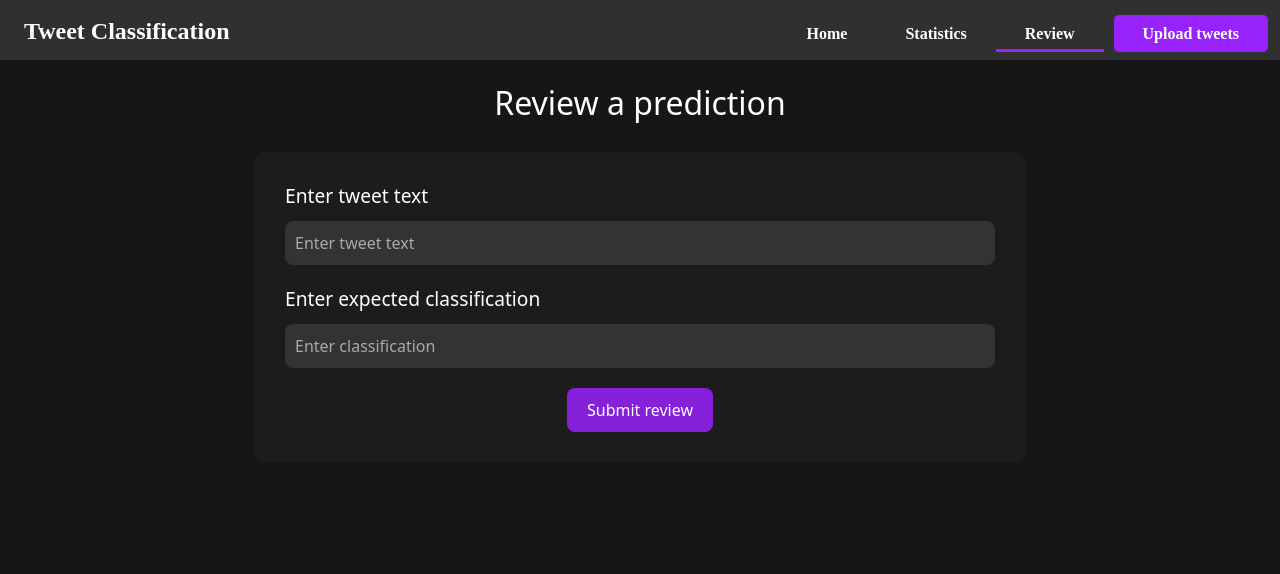
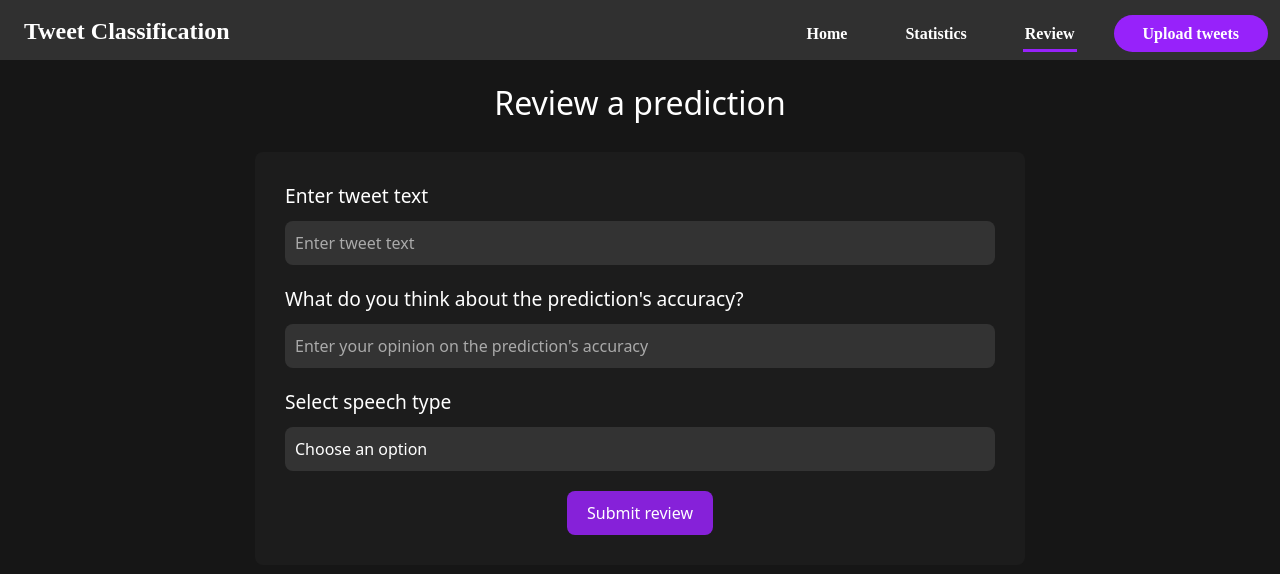
Before and after one commit to Praiztl/HateSpeechClassifier, a React (Create React App) app: page /feedback in a window 1280 px wide. Shown: the top 574 px of the page. Built offline with nearby package versions, Linux system fonts and the light colour scheme.

Commit message:
Removed input and add select option

```diff
--- a/src/components/Feedback/Feedback.css
+++ b/src/components/Feedback/Feedback.css
@@ -1,9 +1,10 @@
-
-.feed{
-   max-width: 800px; margin: 0 auto;
+.feed {
+  max-width: 800px;
+  margin: 0 auto;
   padding: 0 15px;
   color: #fff;
 }
+
 .text-center h2 {
   font-size: 2rem;
   margin-bottom: 30px;
@@ -39,6 +40,32 @@
   color: #aaa;
 }
 
+.form-control:focus {
+  outline: none;
+  background-color: #303030; /* Maintains the background color */
+  color: #ffffff; /* Maintains the text color */
+  border: 2px solid #9722fa; /* Adds a custom border color */
+  box-shadow: none; /* Removes the default blue outline */
+}
+
+.select-control {
+  width: 100%;
+  padding: 10px;
+  border-radius: 8px;
+  border: none;
+  background-color: #333;
+  color: #fff;
+  font-size: 1rem;
+}
+
+.select-control:focus {
+  outline: none;
+  background-color: #303030; /* Maintains the background color */
+  color: #ffffff; /* Maintains the text color */
+  border: 2px solid #9722fa; /* Adds a custom border color */
+  box-shadow: none; /* Removes the default blue outline */
+}
+
 .submit-btn {
   background-color: #9922fada;
   color: #fff;
@@ -54,7 +81,6 @@
   background-color: #9722fa;
 }
 
-
 @media (max-width: 768px) {
   .text-center h2 {
     font-size: 1.5rem;
@@ -65,7 +91,8 @@
   }
 
   .form-group label,
-  .form-control {
+  .form-control,
+  .select-control {
     font-size: 1rem;
   }
 
--- a/src/components/Feedback/Feedback.jsx
+++ b/src/components/Feedback/Feedback.jsx
@@ -22,15 +22,28 @@ const Feedback = () => {
               />
             </div>
             <div className="form-group">
-              <label htmlFor="classification">Enter expected classification</label>
+              <label htmlFor="classification">What do you think about the prediction's accuracy?</label>
               <input
                 type="text"
                 name="classification"
                 className="form-control"
                 id="classification"
                 required=""
-                placeholder="Enter classification"
+                placeholder="Enter your opinion on the prediction's accuracy"
               />
+            </div>
+            <div className="form-group">
+              <label htmlFor="speechType">Select speech type</label>
+              <select
+                name="speechType"
+                className="form-control select-control"
+                id="speechType"
+                required=""
+              >
+                <option value="">Choose an option</option>
+                <option value="speech">Hate Speech</option>
+                <option value="non-hate-speech">Non-hate Speech</option>
+              </select>
             </div>
             <div className="text-center">
               <button type="submit" className="submit-btn">
--- a/src/components/Header/Header.jsx
+++ b/src/components/Header/Header.jsx
@@ -56,28 +56,27 @@ const NavMenu = styled.ul`
     line-height: 20px;
     padding: 10px 29px;
     transition: background-color 0.3s, color 0.3s;
-    border-radius: 5px;
+
     position: relative;
 
-    &:after {
+     &:after {
       content: '';
       position: absolute;
       width: 0%;
       height: 3px;
       background-color: #9722fa;
       bottom: 0;
-      left: 0;
+      left: 25%;
+      right: 25%;
       transition: width 0.3s ease-in-out;
     }
 
     &.active:after {
-      width: 100%;
+      width: 50%;
     }
   }
 
-  .nav-menu-list:hover {
-    background-color: #444;
-  }
+
 
   @media screen and (max-width: 768px) {
     display: ${(props) => (props.isToggleOpen ? "flex" : "none")};
--- a/src/components/Home/Home.css
+++ b/src/components/Home/Home.css
@@ -40,8 +40,9 @@
   white-space: nowrap;
   text-align: start;
   padding-top: 10px;
-  padding-bottom: 10px;
+  padding-bottom: 5px;
   padding-right: 20px;
+  padding-left: 20px;
 }
 
 .home .form-group .inc {
--- a/src/components/Home/Home.jsx
+++ b/src/components/Home/Home.jsx
@@ -1,12 +1,13 @@
 import React from "react";
 import "./Home.css";
+import { Link } from "react-router-dom";
 
 const Home = () => {
   return (
     <>
-      <main id="Search" className="container mt-3 home">
+      <main id="Search" className="container home">
         <div className="Search">
-          <div className="">
+
             <form className="search-form">
               <div className="row">
                 <div className="form-group col-md-12">
@@ -24,42 +25,36 @@ const Home = () => {
                   </span>
                 </div>
                 <div className="form-group col-md-6">
-                  <label htmlFor="statistics">Evaluation Result</label>
+                  <label htmlFor="statistics">Acuuracy</label>
                   <span
                     className="form-control"
                     name="statistics"
                     id="statistics"
                   >
-                    Hate Speech Detected
+                   90%
                   </span>
                 </div>
               </div>
-              <div className="row">
-                <div className="form-group col-md-12">
-                  <label htmlFor="classification">Accuracy</label>
-                  <span
-                    className="form-control"
-                    name="classification"
-                    id="classification"
-                  >
-                    85%
-                  </span>
-                </div>
-              </div>
+
               <div className="row">
                 <div className="text-center col-md-6">
+                  <Link to="/feedback">
                   <button className="btn-sub" type="submit">
                     Review Prediction
                   </button>
+                  </Link>
+
                 </div>
                 <div className="text-center col-md-6">
-                  <button className="btn-sub" type="submit">
+                  <Link to="/statistics"><button className="btn-sub" type="submit">
                     View Statistics
                   </button>
+                  </Link>
+
                 </div>
               </div>
             </form>
-          </div>
+
         </div>
       </main>
     </>
```
